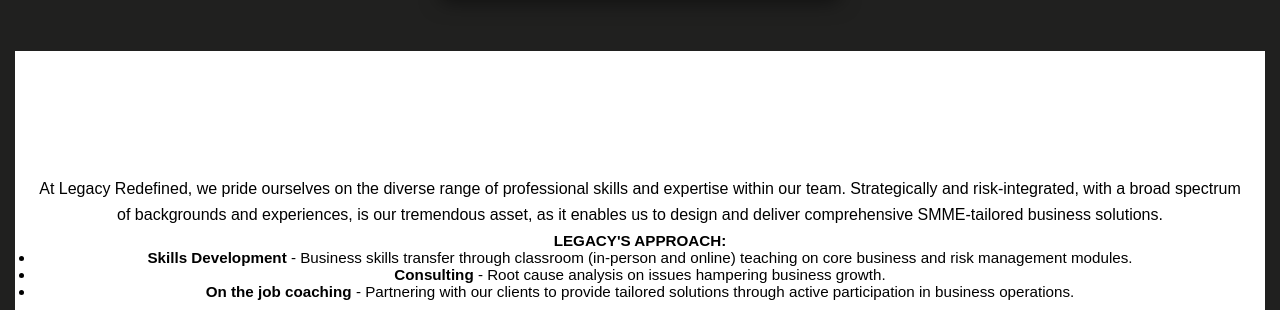
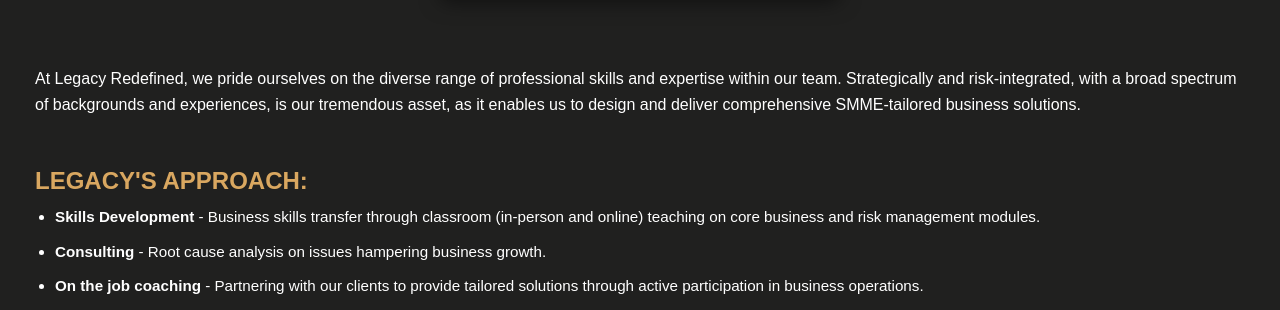
Before and after one commit to LebogangMputle/The_lagecy_redifined_V2, a React (Vite) app: page /ourServices in a window 1280 px wide. Shown: the part 490-800 px from the top of the page. Built offline with nearby package versions, Linux system fonts and the light colour scheme.

Commit message:
"Updated styles for AboutUs component: changed margin-bottom for .about-us-image, updated colors and padding for .about-us-description, and added styles for .program-structure header and list."

```diff
--- a/src/components/About/AboutUs.css
+++ b/src/components/About/AboutUs.css
@@ -17,7 +17,7 @@
 .about-us-image {
   background-color: #20201f; /* Set the background color to grey */
   padding: 0px; /* Add some padding around the image */
-  margin-bottom: 50px;
+  margin-bottom: -60px;
   border-radius: 8px; /* Optional: round the corners */
 }
 
@@ -30,13 +30,32 @@
 
 .about-us-description {
   width: 100%; /* Fill the entire screen width */
-  background-color: #fff; /* Keep the description background white */
-  color: #000;
+  color: #ffffff;
   padding: 120px 20px; /* Adjust top and bottom padding as needed */;
+  text-align: left;
 }
 
 .about-us-description p {
   font-size: 1rem; /* Decrease the font size by 20% */
   line-height: 1.6;
-  color: #000;
+  color: #ffffff;
+  margin-bottom: 50px;
 }
+
+/* Program Structure Header */
+.program-structure h4 {
+  font-size: 1.5rem; /* Increase font size for header */
+  margin-top: 30px; /* Add space above the header */
+  color: #d9a760; /* Optional: change color to highlight */
+}
+
+/* Program Structure List */
+.program-structure ul {
+  padding-left: 20px; /* Add padding for indentation */
+  margin-top: 10px; /* Increase space between h4 and list */
+}
+
+.program-structure li {
+  margin-bottom: 10px; /* Add spacing between list items */
+  line-height: 1.6;
+}
```
